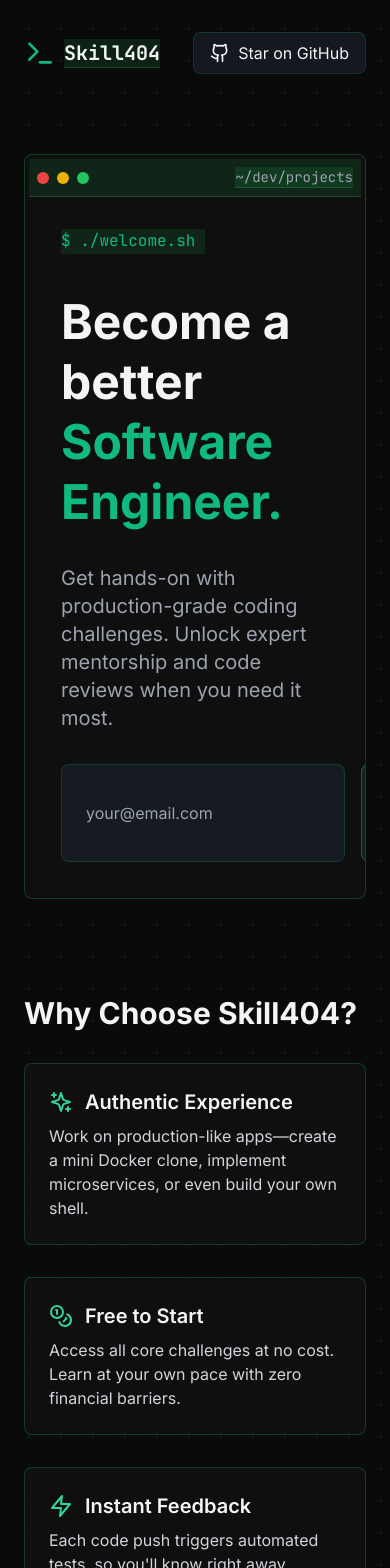
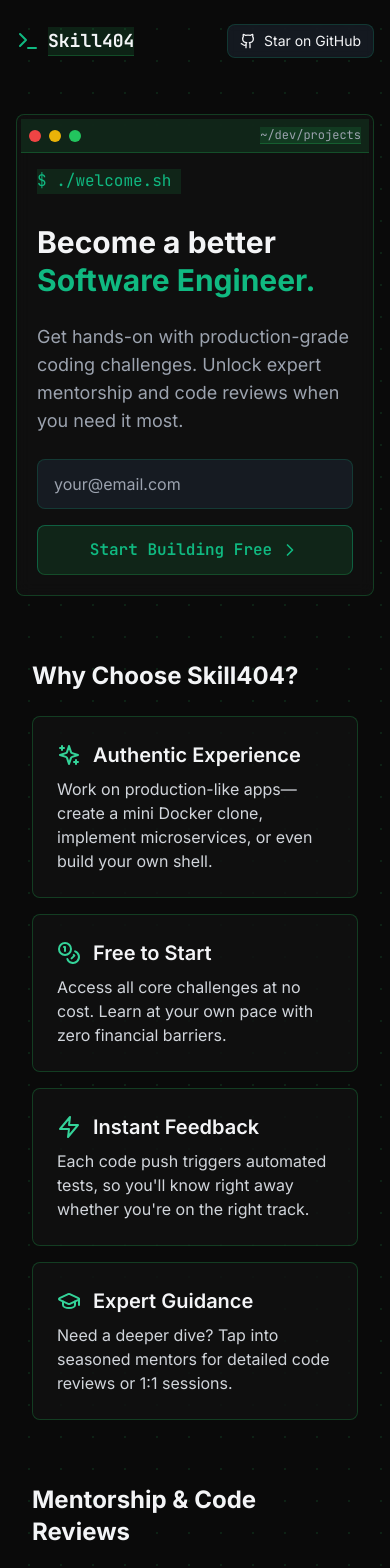
Before and after one commit to 404skill/skill404.github.io, a React (Vite) app: page / in a window 390 px wide. Shown: the top 1568 px of the page. Built offline with nearby package versions, Linux system fonts and the light colour scheme.

Commit message:
mobile friendly

```diff
--- a/src/App.tsx
+++ b/src/App.tsx
@@ -31,59 +31,59 @@ function App() {
       <Toaster position="top-right" />
 
       {/* Header */}
-      <header className="container mx-auto px-6 py-8">
+      <header className="container mx-auto px-4 sm:px-6 py-6 sm:py-8">
         <div className="flex items-center justify-between">
           <div className="flex items-center space-x-2">
-            <Terminal className="h-8 w-8 text-emerald-500" />
-            <span className="text-xl font-bold terminal-header">Skill404</span>
+            <Terminal className="h-6 w-6 sm:h-8 sm:w-8 text-emerald-500" />
+            <span className="text-lg sm:text-xl font-bold terminal-header">Skill404</span>
           </div>
           <a
             href="https://github.com"
-            className="flex items-center space-x-2 px-4 py-2 rounded-lg bg-gray-800/50 hover:bg-gray-700/50 border border-emerald-500/20 hover:border-emerald-500/40 transition-all backdrop-blur-sm"
+            className="flex items-center space-x-2 px-3 py-1.5 sm:px-4 sm:py-2 rounded-lg bg-gray-800/50 hover:bg-gray-700/50 border border-emerald-500/20 hover:border-emerald-500/40 transition-all backdrop-blur-sm text-sm sm:text-base"
           >
-            <Github className="h-5 w-5" />
+            <Github className="h-4 w-4 sm:h-5 sm:w-5" />
             <span>Star on GitHub</span>
           </a>
         </div>
       </header>
 
       {/* Hero Section */}
-      <main className="container mx-auto px-6 py-12">
-        <div className="terminal-window p-1 mb-24 max-w-4xl mx-auto">
+      <main className="container mx-auto px-4 sm:px-6 py-8 sm:py-12">
+        <div className="terminal-window p-1 mb-16 sm:mb-24 max-w-4xl mx-auto">
           <div className="terminal-header p-2 flex justify-between items-center">
             <div className="terminal-dots">
               <span></span>
               <span></span>
               <span></span>
             </div>
-            <span className="text-sm text-gray-400 terminal-header">~/dev/projects</span>
+            <span className="text-xs sm:text-sm text-gray-400 terminal-header">~/dev/projects</span>
           </div>
-          <div className="p-8 space-y-8">
+          <div className="p-4 sm:p-8 space-y-6 sm:space-y-8">
             <div className="text-emerald-500">
               <span className="terminal-header typing-effect">$ ./welcome.sh</span>
             </div>
-            <h1 className="text-5xl font-bold leading-tight">
+            <h1 className="text-3xl sm:text-5xl font-bold leading-tight">
               Become a better<br />
               <span className="text-emerald-500">Software Engineer.</span>
             </h1>
-            <p className="text-xl text-gray-400">
+            <p className="text-lg sm:text-xl text-gray-400">
               Get hands-on with production-grade coding challenges. Unlock expert mentorship and code reviews when you need it most.
             </p>
 
             {/* Form */}
-            <form onSubmit={handleSubmit} className="mt-8 flex gap-4">
+            <form onSubmit={handleSubmit} className="mt-8 flex flex-col sm:flex-row gap-4">
               <input
                 type="email"
                 value={email}
                 onChange={(e) => setEmail(e.target.value)}
                 placeholder="your@email.com"
-                className="flex-1 px-6 py-3 rounded-lg bg-gray-800/50 border border-emerald-500/20 focus:border-emerald-500/60 focus:outline-none transition-colors"
+                className="w-full flex-1 px-4 sm:px-6 py-3 rounded-lg bg-gray-800/50 border border-emerald-500/20 focus:border-emerald-500/60 focus:outline-none transition-colors"
                 required
               />
               <button
                 type="submit"
                 disabled={isLoading}
-                className="px-6 py-3 rounded-lg bg-emerald-500/20 hover:bg-emerald-500/30 text-emerald-500 font-semibold flex items-center gap-2 transition-all border border-emerald-500/40 hover:border-emerald-500/60 terminal-header disabled:opacity-50"
+                className="w-full sm:w-auto px-4 sm:px-6 py-3 rounded-lg bg-emerald-500/20 hover:bg-emerald-500/30 text-emerald-500 font-semibold flex items-center justify-center sm:justify-start gap-2 transition-all border border-emerald-500/40 hover:border-emerald-500/60 terminal-header disabled:opacity-50"
               >
                 {isLoading ? 'Processing...' : 'Start Building Free'}
                 <ChevronRight className="h-5 w-5" />
@@ -93,9 +93,9 @@ function App() {
         </div>
 
         {/* Why Choose Skill404? */}
-        <section className="mt-16 max-w-4xl mx-auto">
-          <h2 className="text-3xl font-bold mb-8">Why Choose Skill404?</h2>
-          <div className="grid md:grid-cols-2 gap-8">
+        <section className="mt-12 sm:mt-16 max-w-4xl mx-auto px-4 sm:px-0">
+          <h2 className="text-2xl sm:text-3xl font-bold mb-6 sm:mb-8">Why Choose Skill404?</h2>
+          <div className="grid sm:grid-cols-2 gap-4 sm:gap-8">
             {/* Card 1 */}
             <div className="feature-card p-6 bg-gray-800/50 rounded-lg border border-emerald-500/20">
               <div className="flex items-center mb-2">
@@ -147,8 +147,8 @@ function App() {
         </section>
 
         {/* Mentorship & Code Reviews */}
-<section className="mt-24 max-w-4xl mx-auto">
-  <h2 className="text-3xl font-bold mb-6">Mentorship &amp; Code Reviews</h2>
+        <section className="mt-16 sm:mt-24 max-w-4xl mx-auto px-4 sm:px-0">
+          <h2 className="text-2xl sm:text-3xl font-bold mb-6">Mentorship &amp; Code Reviews</h2>
 
           <div className="grid grid-cols-1 md:grid-cols-2 gap-8 items-start">
             {/* LEFT COLUMN: Text & Highlights */}
@@ -209,15 +209,12 @@ function App() {
           </div>
         </section>
 
-
-
-
         {/* Final CTA */}
-        <section className="mt-24 max-w-4xl mx-auto text-center">
-          <h2 className="text-3xl font-bold mb-4">
+        <section className="mt-16 sm:mt-24 max-w-4xl mx-auto text-center px-4 sm:px-0">
+          <h2 className="text-2xl sm:text-3xl font-bold mb-4">
             Ready to Build Something Real?
           </h2>
-          <p className="text-gray-300 mb-8">
+          <p className="text-gray-300 mb-6 sm:mb-8">
             Start your first project at no cost and discover how quickly your skills can grow.
           </p>
           <form onSubmit={handleSubmit} className="flex flex-col sm:flex-row gap-4 justify-center items-center max-w-xl mx-auto">
@@ -226,13 +223,13 @@ function App() {
               value={email}
               onChange={(e) => setEmail(e.target.value)}
               placeholder="your@email.com"
-              className="flex-1 px-6 py-3 rounded-lg bg-gray-800/50 border border-emerald-500/20 focus:border-emerald-500/60 focus:outline-none transition-colors"
+              className="w-full flex-1 px-4 sm:px-6 py-3 rounded-lg bg-gray-800/50 border border-emerald-500/20 focus:border-emerald-500/60 focus:outline-none transition-colors"
               required
             />
             <button
               type="submit"
               disabled={isLoading}
-              className="px-6 py-3 rounded-lg bg-emerald-500/20 hover:bg-emerald-500/30 text-emerald-500 font-semibold flex items-center gap-2 transition-all border border-emerald-500/40 hover:border-emerald-500/60 terminal-header disabled:opacity-50"
+              className="w-full sm:w-auto px-4 sm:px-6 py-3 rounded-lg bg-emerald-500/20 hover:bg-emerald-500/30 text-emerald-500 font-semibold flex items-center justify-center sm:justify-start gap-2 transition-all border border-emerald-500/40 hover:border-emerald-500/60 terminal-header disabled:opacity-50"
             >
               {isLoading ? 'Processing...' : 'Get Early Access'}
               <ChevronRight className="h-5 w-5" />
@@ -242,11 +239,11 @@ function App() {
       </main>
 
       {/* Footer */}
-      <footer className="mt-24 border-t border-emerald-500/20 bg-gray-900/50">
-        <div className="container mx-auto px-6 py-12">
-          <div className="grid grid-cols-1 md:grid-cols-4 gap-8">
-            {/* Brand Column */}
-            <div className="space-y-4">
+      <footer className="mt-16 sm:mt-24 border-t border-emerald-500/20 bg-gray-900/50">
+        <div className="container mx-auto px-4 sm:px-6 py-8 sm:py-12">
+          <div className="grid grid-cols-2 sm:grid-cols-4 gap-8">
+            {/* Brand Column - Full width on mobile */}
+            <div className="col-span-2 sm:col-span-1 space-y-4">
               <div className="flex items-center space-x-2">
                 <Terminal className="h-6 w-6 text-emerald-500" />
                 <span className="text-lg font-bold terminal-header">Skill404</span>
@@ -288,11 +285,11 @@ function App() {
           </div>
 
           {/* Bottom Bar */}
-          <div className="mt-12 pt-8 border-t border-emerald-500/20 flex flex-col md:flex-row justify-between items-center">
-            <p className="text-gray-400 text-sm">
+          <div className="mt-8 sm:mt-12 pt-6 sm:pt-8 border-t border-emerald-500/20 flex flex-col sm:flex-row justify-between items-center">
+            <p className="text-gray-400 text-sm text-center sm:text-left">
               © {new Date().getFullYear()} Skill404. All rights reserved.
             </p>
-            <div className="flex space-x-6 mt-4 md:mt-0">
+            <div className="flex space-x-6 mt-4 sm:mt-0">
               <a href="#" className="text-gray-400 hover:text-emerald-500 transition-colors">
                 <Github className="h-5 w-5" />
               </a>
```
Lines whose indentation alone changed are shown as unchanged.
